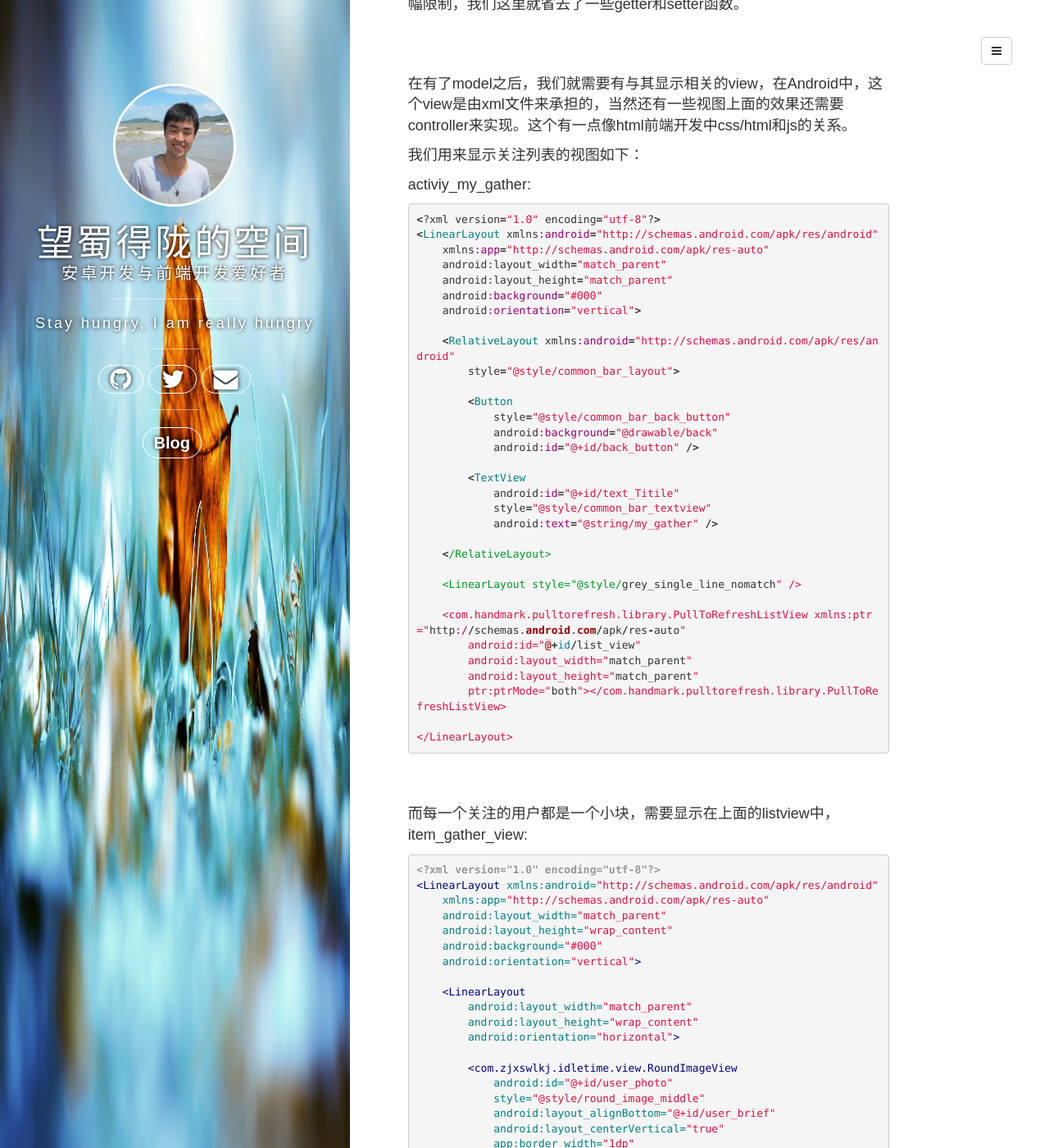
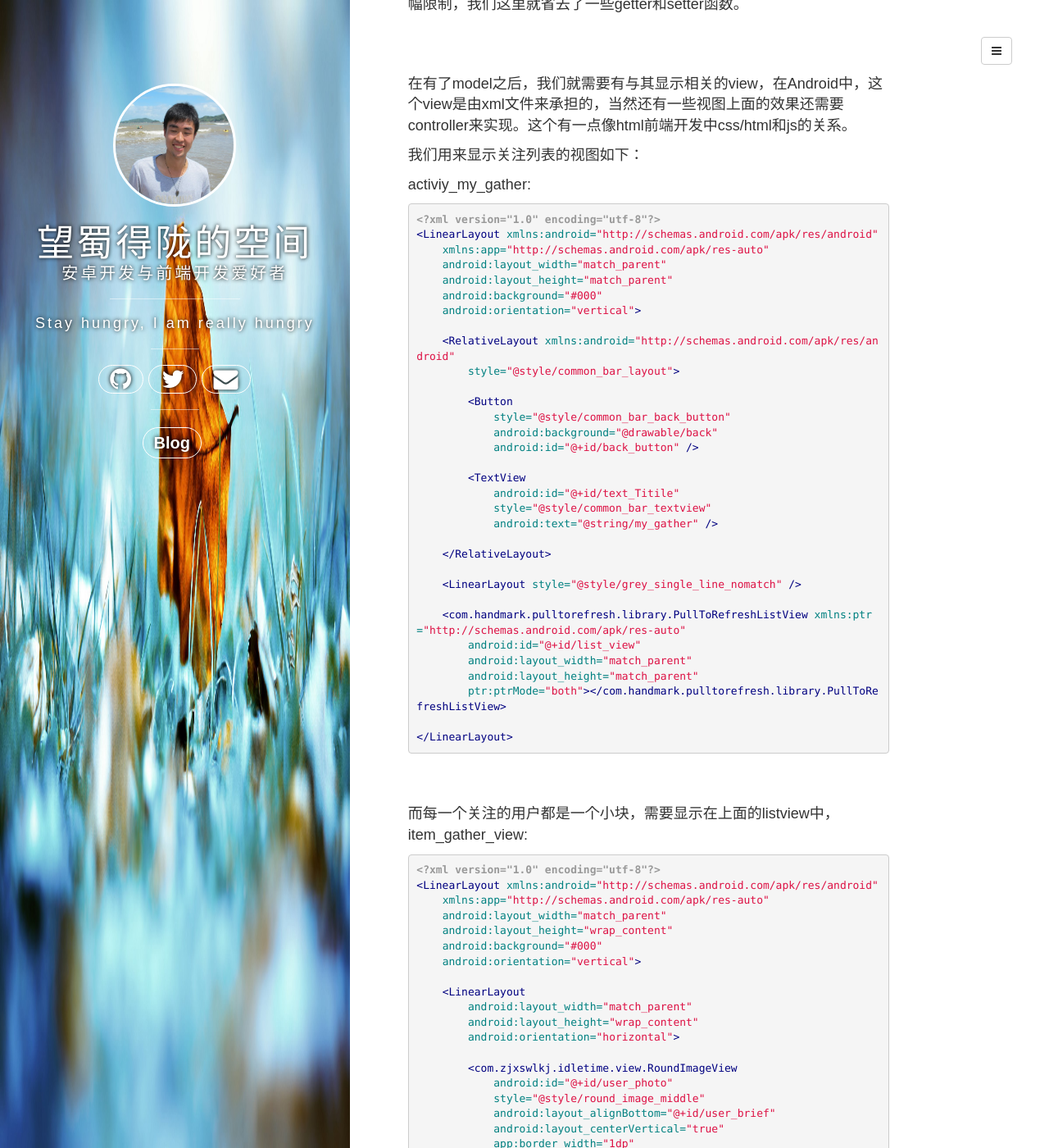
Before and after one commit to Sheldon-Yin/Sheldon-Yin.github.io, a Jekyll site: the page built from _posts/2016-02-23-android-01.md, in a window 1280 px wide and 1400 px high, scrolled down 3749 px. Shown: the whole window at 82% size. Built offline with Jekyll 4.4.1, drawn with Linux system fonts in a browser that asks for light colours; nearby versions of some CDN libraries; comment, search, counter and statistics services are not loaded.

Commit message:
Android-01 new

```diff
--- a/_posts/2016-02-23-android-01.md
+++ b/_posts/2016-02-23-android-01.md
@@ -86,7 +86,7 @@
 首先是model，关注这样的行为，在用户那边，想要看到关注者的名字、头像、年龄、关注时间。因此我们这个model主要是为了用来给view来显示的，同时需要对这个关注者进行操作，则需要知道关注者的id，因此我们的model就如下。
 
 
-~~~java
+{% highlight  java %}
 package com.zjxswlkj.idletime.model;
 public class Gather {
     private String nickname;
@@ -96,7 +96,7 @@
     private String userId;
     private String id;
 }
-~~~
+{% endhighlight %}
 
 
 
@@ -115,7 +115,7 @@
 
 activiy_my_gather:
 
-{% highlight  ruby %}
+{% highlight  xml %}
 <?xml version="1.0" encoding="utf-8"?>
 <LinearLayout xmlns:android="http://schemas.android.com/apk/res/android"
     xmlns:app="http://schemas.android.com/apk/res-auto"
```
